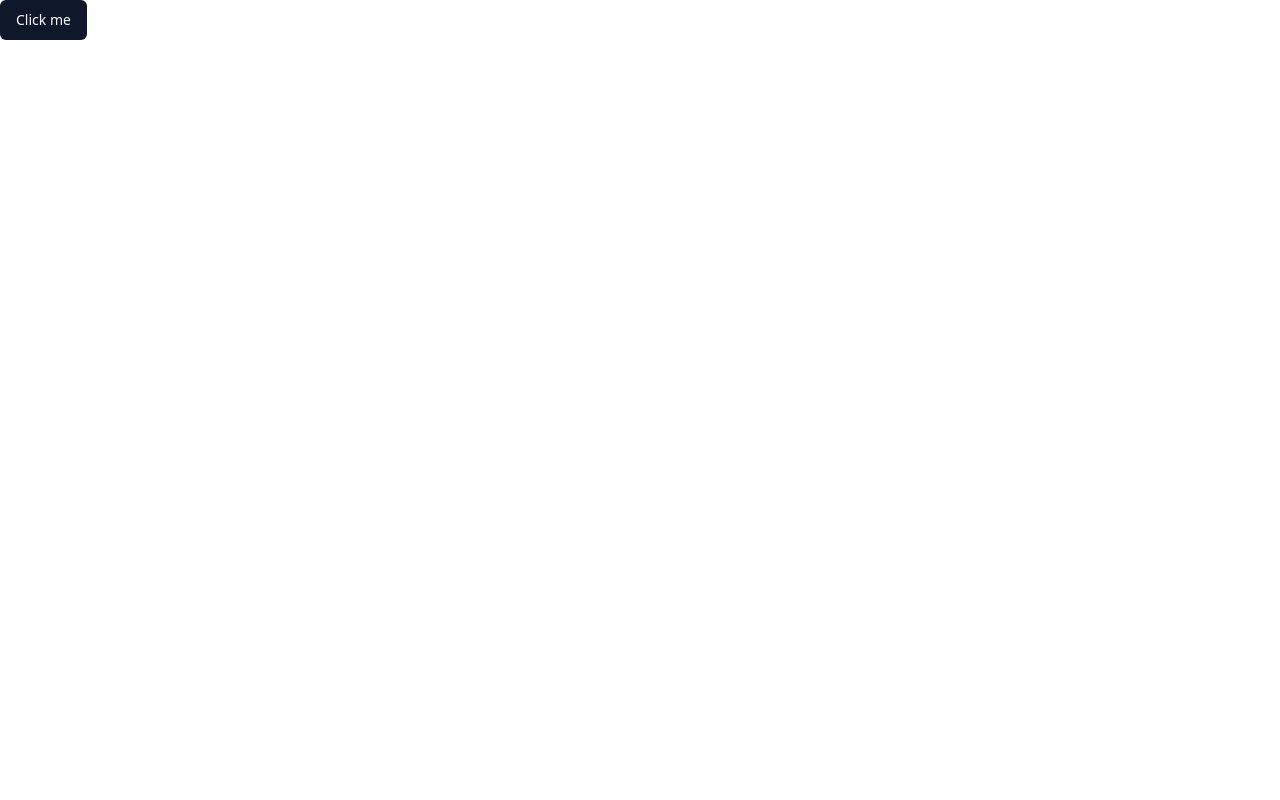
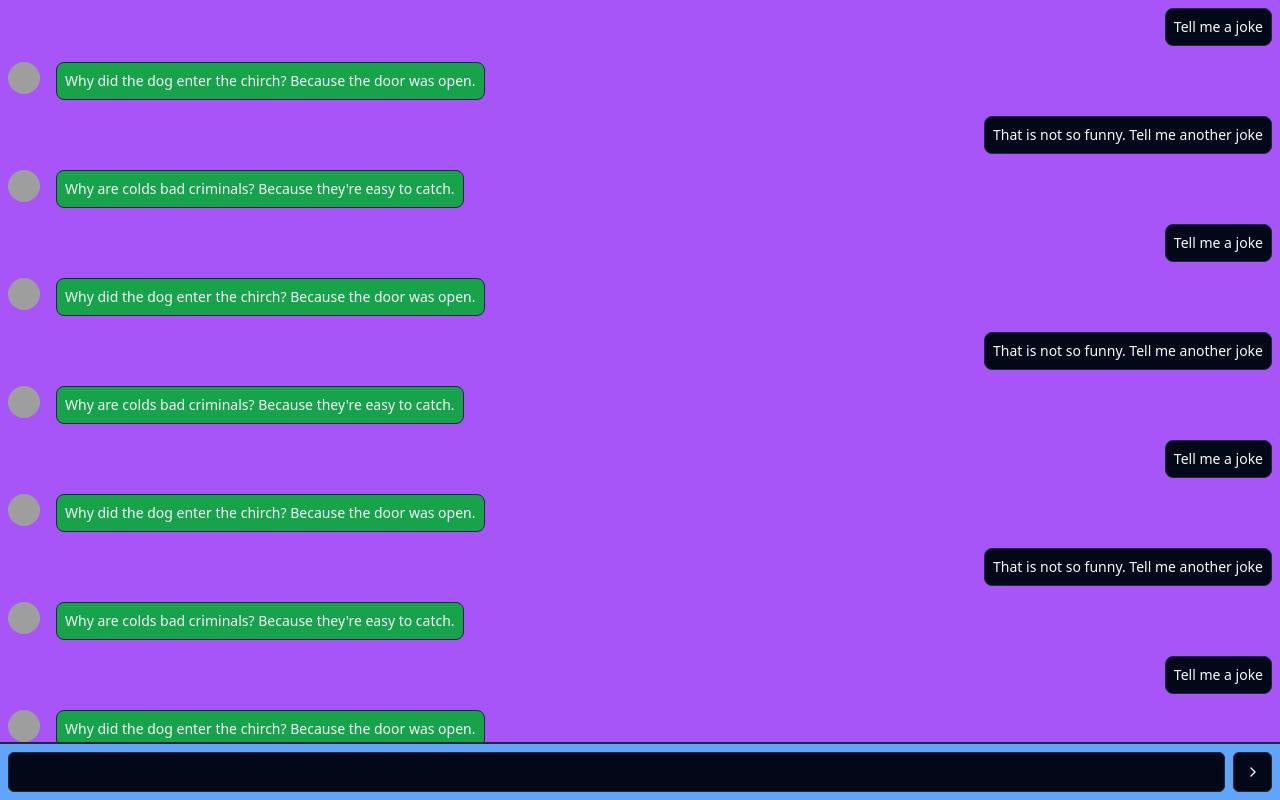
Before and after one commit to gcalabria/chatbot-resume, a React (Vite) app: page / in a window 1280 px wide. Built offline with nearby package versions, Linux system fonts and the light colour scheme; grey boxes are pictures that could not be loaded.

Commit message:
Add ThemeProvider

```diff
--- a/src/App.tsx
+++ b/src/App.tsx
@@ -1,10 +1,32 @@
-import { Button } from "@/components/ui/button";
+// import { Button } from "@/components/ui/button";
+// import { useState } from "react";
+// import { fakeResponse } from "./mocks";
+// import { LinkedInProfile } from "./interfaces";
+import { ThemeProvider } from "./components/ThemeProvider";
+import ChatBoard from "./components/chat/ChatBoard";
+// import axios from "axios";
 
 function App() {
+  // const [profile, setProfile] = useState<LinkedInProfile | null>(null);
+  // const handleClick = async () => {
+  //   // const response = await axios.get("https://linkedin-api8.p.rapidapi.com/", {
+  //   //   headers: {
+  //   //     "X-RapidAPI-Key": "b551f4841amsh8279ccf4c2a4582p1937c2jsnd5fea3ce5a6b",
+  //   //     "X-RapidAPI-Host": "linkedin-api8.p.rapidapi.com",
+  //   //   },
+  //   //   params: {
+  //   //     username: "gcalabria",
+  //   //   },
+  //   // });
+  //   const response = fakeResponse;
+  //   const _profile = response.data;
+  //   setProfile(_profile);
+  // };
+
   return (
-    <div>
-      <Button>Click me</Button>
-    </div>
+    <ThemeProvider defaultTheme="dark" storageKey="vite-ui-theme">
+      <ChatBoard />
+    </ThemeProvider>
   );
 }
 
--- /dev/null
+++ b/src/components/ThemeProvider.tsx
@@ -0,0 +1,73 @@
+import { createContext, useContext, useEffect, useState } from "react";
+
+type Theme = "dark" | "light" | "system";
+
+type ThemeProviderProps = {
+  children: React.ReactNode;
+  defaultTheme?: Theme;
+  storageKey?: string;
+};
+
+type ThemeProviderState = {
+  theme: Theme;
+  setTheme: (theme: Theme) => void;
+};
+
+const initialState: ThemeProviderState = {
+  theme: "system",
+  setTheme: () => null,
+};
+
+const ThemeProviderContext = createContext<ThemeProviderState>(initialState);
+
+export function ThemeProvider({
+  children,
+  defaultTheme = "system",
+  storageKey = "vite-ui-theme",
+  ...props
+}: ThemeProviderProps) {
+  const [theme, setTheme] = useState<Theme>(
+    () => (localStorage.getItem(storageKey) as Theme) || defaultTheme
+  );
+
+  useEffect(() => {
+    const root = window.document.documentElement;
+
+    root.classList.remove("light", "dark");
+
+    if (theme === "system") {
+      const systemTheme = window.matchMedia("(prefers-color-scheme: dark)")
+        .matches
+        ? "dark"
+        : "light";
+
+      root.classList.add(systemTheme);
+      return;
+    }
+
+    root.classList.add(theme);
+  }, [theme]);
+
+  const value = {
+    theme,
+    setTheme: (theme: Theme) => {
+      localStorage.setItem(storageKey, theme);
+      setTheme(theme);
+    },
+  };
+
+  return (
+    <ThemeProviderContext.Provider {...props} value={value}>
+      {children}
+    </ThemeProviderContext.Provider>
+  );
+}
+
+export const useTheme = () => {
+  const context = useContext(ThemeProviderContext);
+
+  if (context === undefined)
+    throw new Error("useTheme must be used within a ThemeProvider");
+
+  return context;
+};
```
